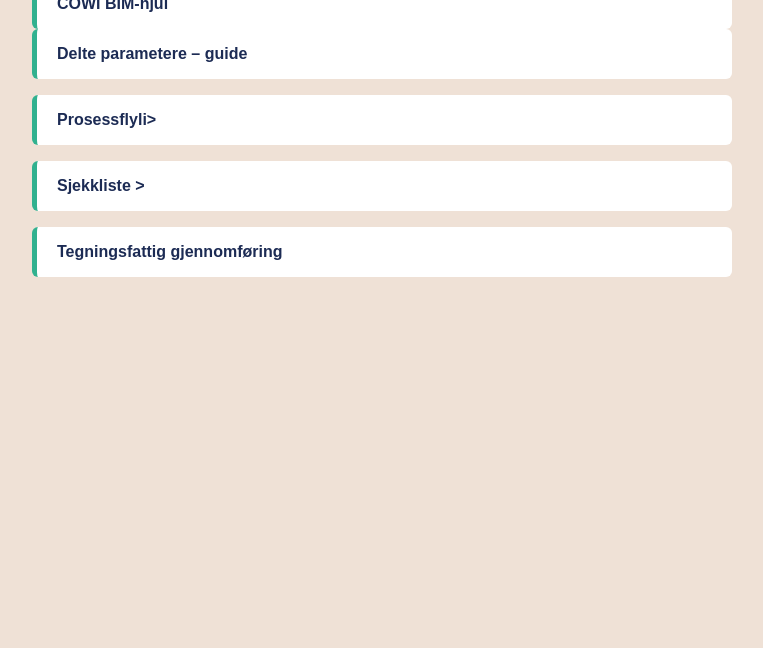
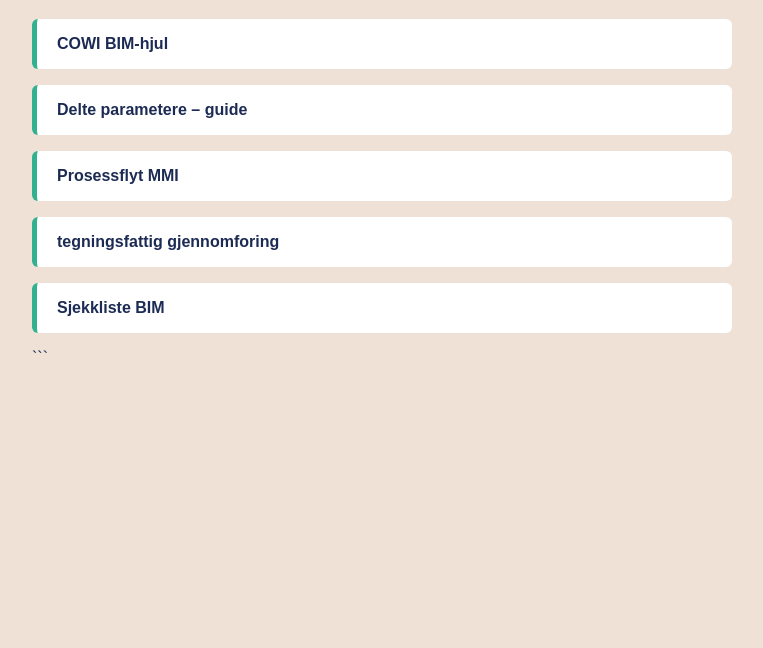
Before and after one commit to OESE-BIM/StoreNorske, a plain HTML site: page index.html in a window 1280 px wide. Shown: the part 152-800 px from the top of the page, without its empty margins (258-1021 px from the left). Drawn offline with Linux system fonts and the light colour scheme.

Commit message:
Fix HTML list items and add missing closing tags

````diff
--- a/index.html
+++ b/index.html
@@ -1,3 +1,4 @@
+```html
 <!DOCTYPE html>
 <html lang="no">
 <head>
@@ -45,10 +46,12 @@
 <body>
   <h1>SNSK BIM</h1>
   <ul>
-    <li><a href="cowi_bim_hjul.html">COWI BIM-hjul</a<li><a href="delte-parametere-guide.html">Delte parametere – guide</a></li>
-    <li><a href="prosessflyt_MMI.html">Prosessflyli>
-    <li><a href="Sjekkliste%20BIM.html">Sjekkliste >
-    <li><a href="tegningsfattig-gjennomforing.html">Tegningsfattig gjennomføring</a></li>
+    <li><a href="cowi_bim_hjul.html">COWI BIM-hjul</a></li>
+    <li><a href="delte-parametere-guide.html">Delte parametere – guide</a></li>
+    <li><a href="prosessflyt_MMI.html">Prosessflyt MMI</a></li>
+    <li><a href="tegningsfattig-gjennomforing.html">tegningsfattig gjennomforing</a></li>
+    <li><a href="Sjekkliste%20BIM.html">Sjekkliste BIM</a></li>
   </ul>
 </body>
 </html>
+```
````
